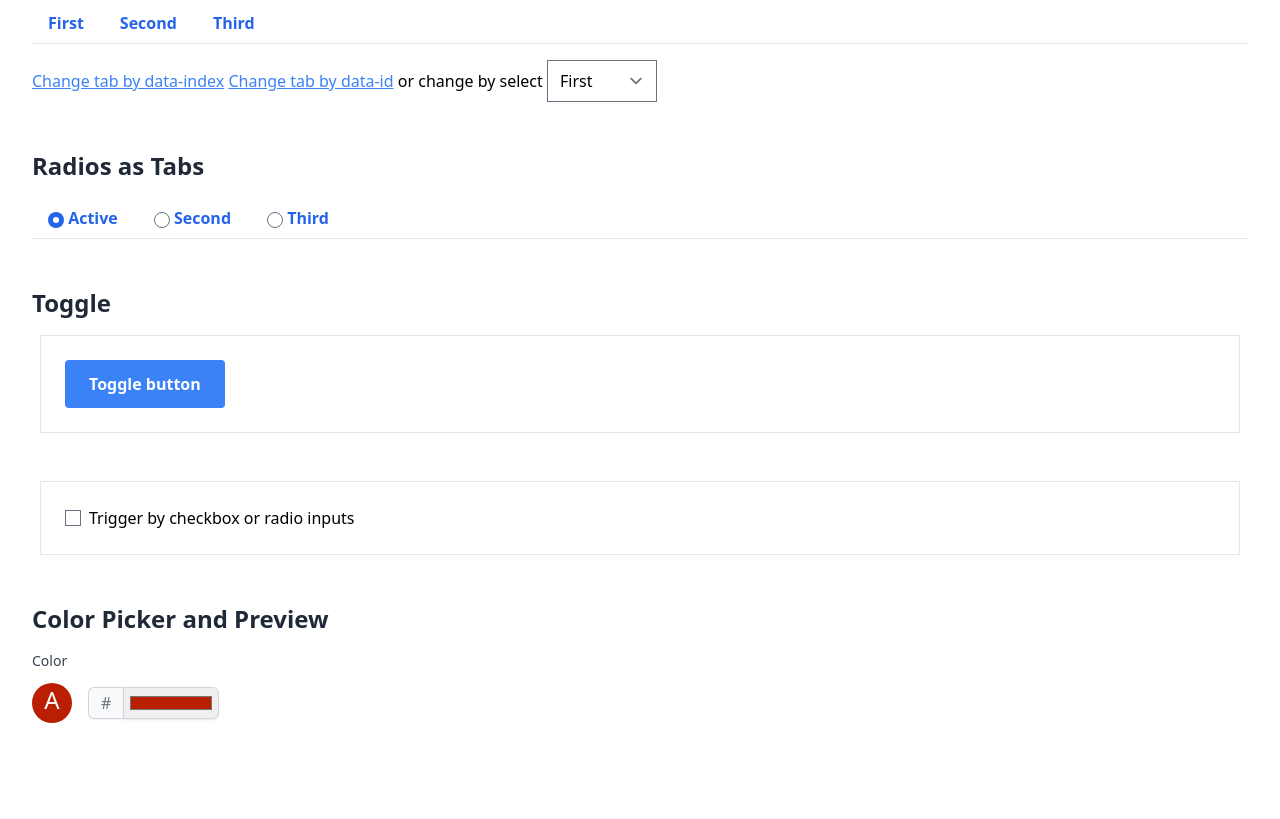
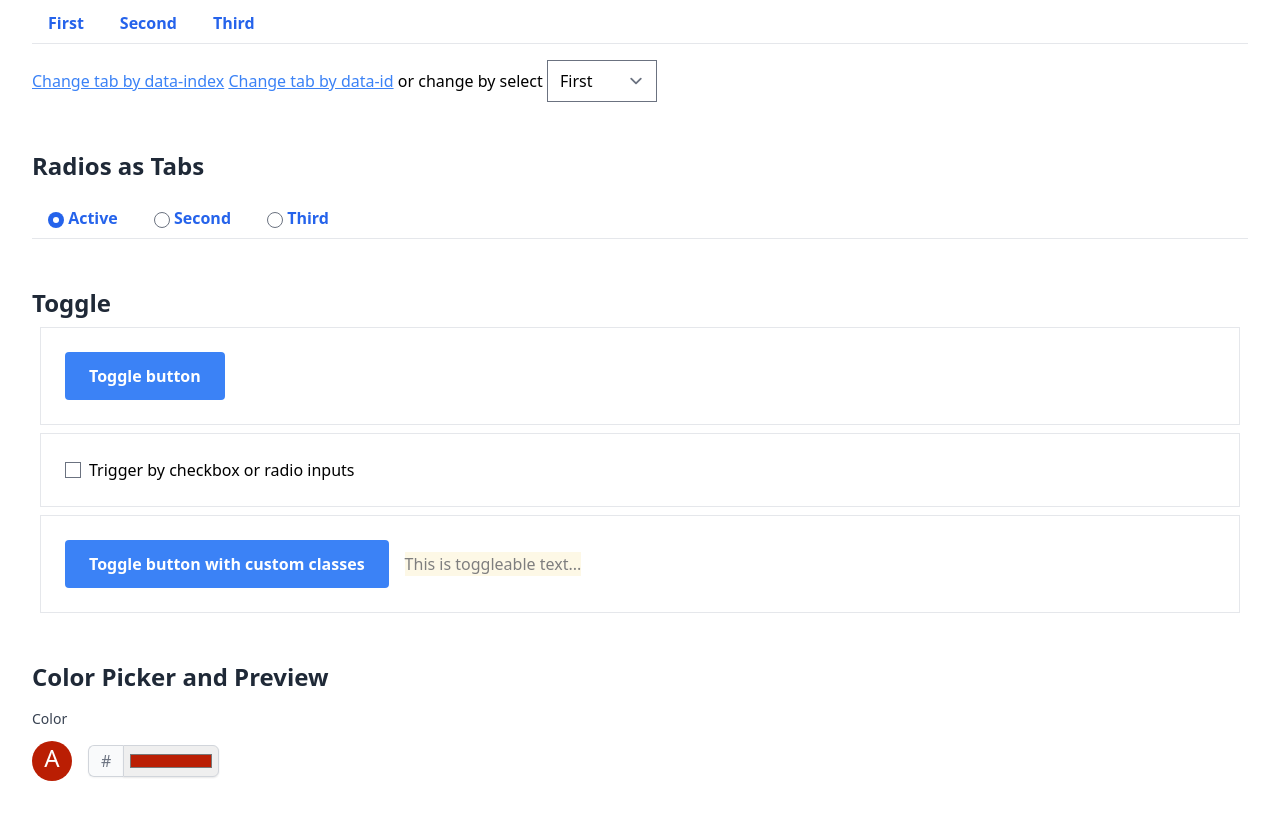
Before and after one commit to excid3/tailwindcss-stimulus-components, a website: page index.html in a window 1280 px wide. Shown: the part 1157-1976 px from the top of the page. Drawn offline with nearby package versions, Linux system fonts and the light colour scheme.

Commit message:
add example

```diff
--- a/index.html
+++ b/index.html
@@ -279,7 +279,7 @@
 
       <!-- Toggle -->
       <div class="my-12">
-        <h2 class="text-2xl text-gray-800 font-semibold mb-4">Toggle</h2>
+        <h2 class="text-2xl text-gray-800 font-semibold">Toggle</h2>
         <div data-controller='toggle' class="m-2 p-6 border flex items-center gap-4">
           <button data-action='click->toggle#toggle:prevent touch->toggle#toggle:prevent' class="bg-blue-500 hover:bg-blue-700 text-white font-bold py-3 px-6 rounded">
             Toggle button
@@ -296,8 +296,6 @@
             <p>This is hidden text...</p>
           </div>
         </div>
-      </div>
-
         <div data-controller='toggle' class="m-2 p-6 border flex items-center gap-4">
           <label class="flex gap-2 items-center">
             <input type="checkbox" data-action="toggle#toggleInput">
@@ -315,6 +313,20 @@
             <p>This is hidden text...</p>
           </div>
         </div>
+
+        <div data-controller='toggle' class="m-2 p-6 border flex items-center gap-4">
+          <button data-action='click->toggle#toggle:prevent touch->toggle#toggle:prevent' class="bg-blue-500 hover:bg-blue-700 text-white font-bold py-3 px-6 rounded">
+            Toggle button with custom classes
+          </button>
+          <div class="opacity-50 bg-yellow-500/20"
+                data-toggle-target='toggleable'
+                data-toggle-class="opacity-50"
+                >
+            <p>This is toggleable text...</p>
+          </div>
+        </div>
+      </div>
+
 
       <!-- Color Picker and Preview -->
       <div class="my-12">
```
Lines whose indentation alone changed are shown as unchanged.
